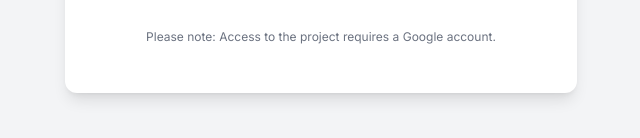
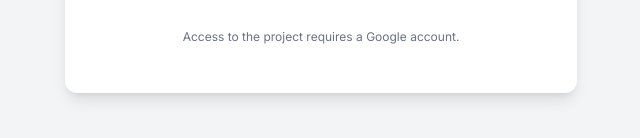
Before and after one commit to SergeyMilyaev/notebooklm, a plain HTML site: page index.html in a window 1280 px wide. Shown: the part 524-662 px from the top of the page, 319-959 px from the left. Drawn offline with nearby package versions, Linux system fonts and the light colour scheme.

Commit message:
Minor fix

```diff
--- a/index.html
+++ b/index.html
@@ -53,7 +53,7 @@
 
         <!-- Small print footer -->
         <p class="text-xs text-gray-500 mt-8">
-            Please note: Access to the project requires a Google account.
+            Access to the project requires a Google account.
         </p>
 
     </div>
```
